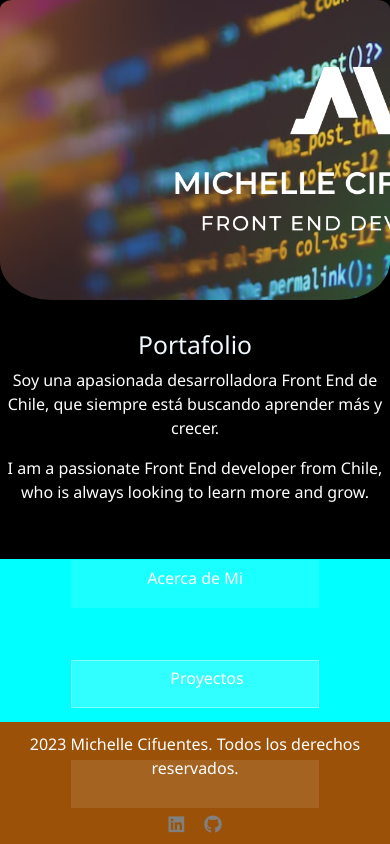
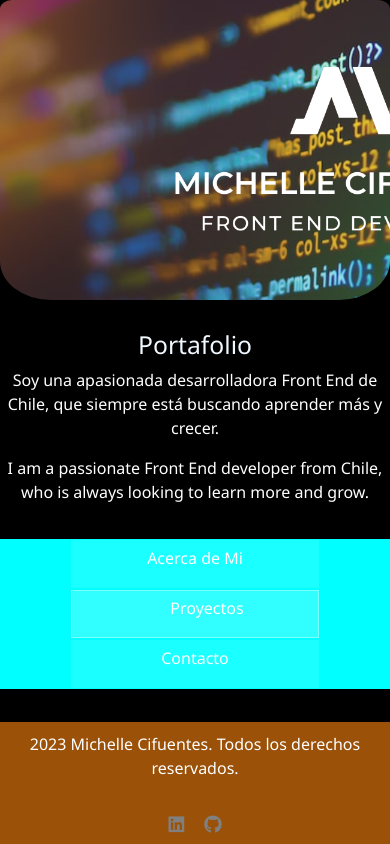
Before and after one commit to Theriomich/Portafolio, a React (Create React App) app: page / in a window 390 px wide. Built offline with nearby package versions, Linux system fonts and the light colour scheme.

Commit message:
agregue algunos ajustes responsive

```diff
--- a/src/Components/Home/Header.css
+++ b/src/Components/Home/Header.css
@@ -43,23 +43,23 @@
 	margin-top: 30px;
 }
 
+@media  (min-width: 800px) {
 .containerLinks {
 	display: flex;
 	justify-content: space-around;
 	text-align: center;
 	align-items: center;
 	align-content: center;
-	flex-direction: row;
 	margin-top: 5%;
 
-
   }
+}
 
   @media (max-width: 700px) {
-	.containerLinks  {
+	.containerLinks {
 
-		background-color: aqua;
-	  flex-direction: column !important;
+	  background-color: aqua;
+	  flex-direction: column;
 	  gap: 50px;
 	}
   }
--- a/src/Components/Proyects/Proyects.css
+++ b/src/Components/Proyects/Proyects.css
@@ -1,6 +1,8 @@
+
+@media (min-width: 800px){
+
 .divCards{
     display: flex;
-    flex-direction: row;
     justify-content: center;
     gap:50px;
     align-content: stretch;
@@ -8,6 +10,9 @@
 
 
 }
+}
+
+
 
 
 .buttons:hover{
```
